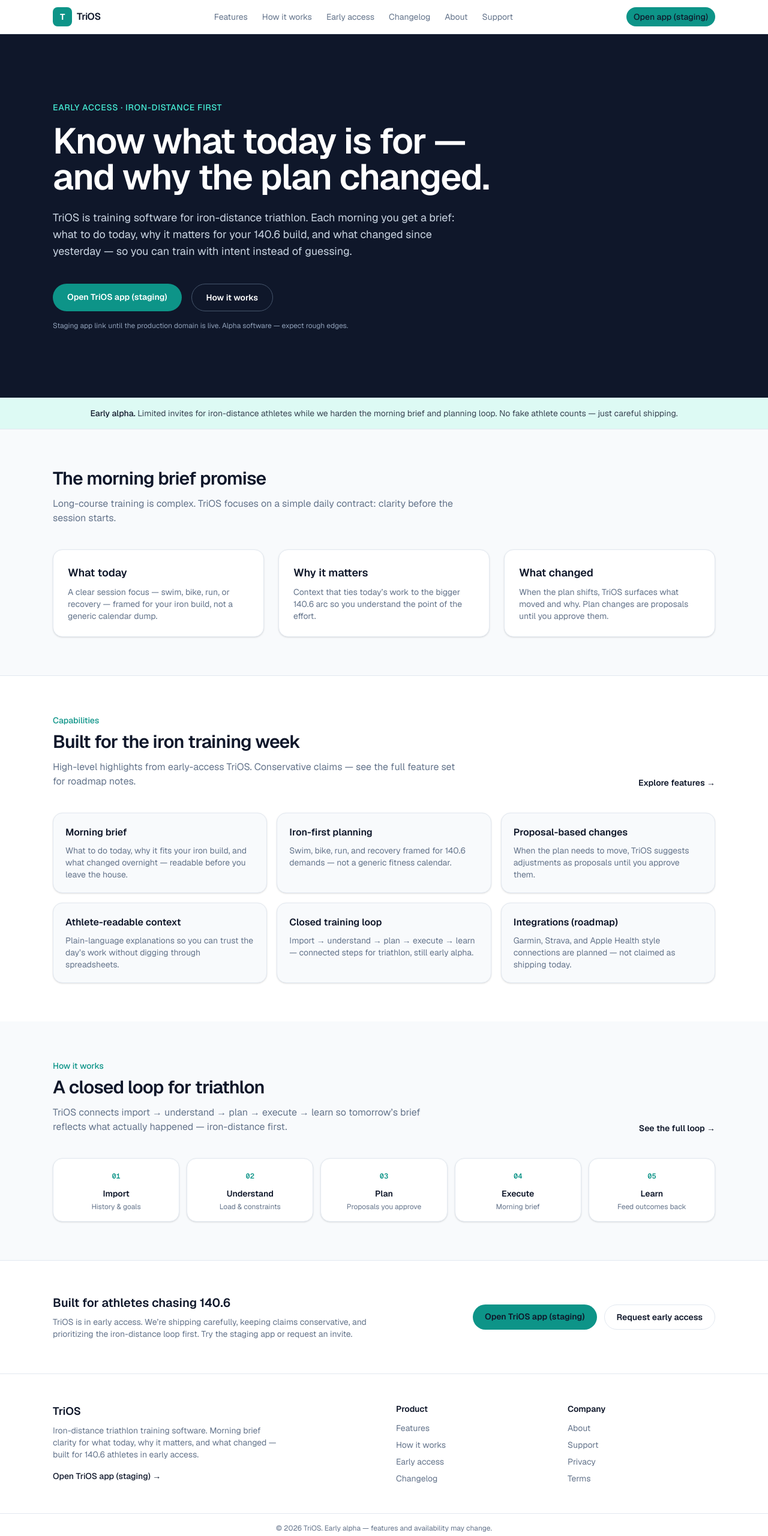
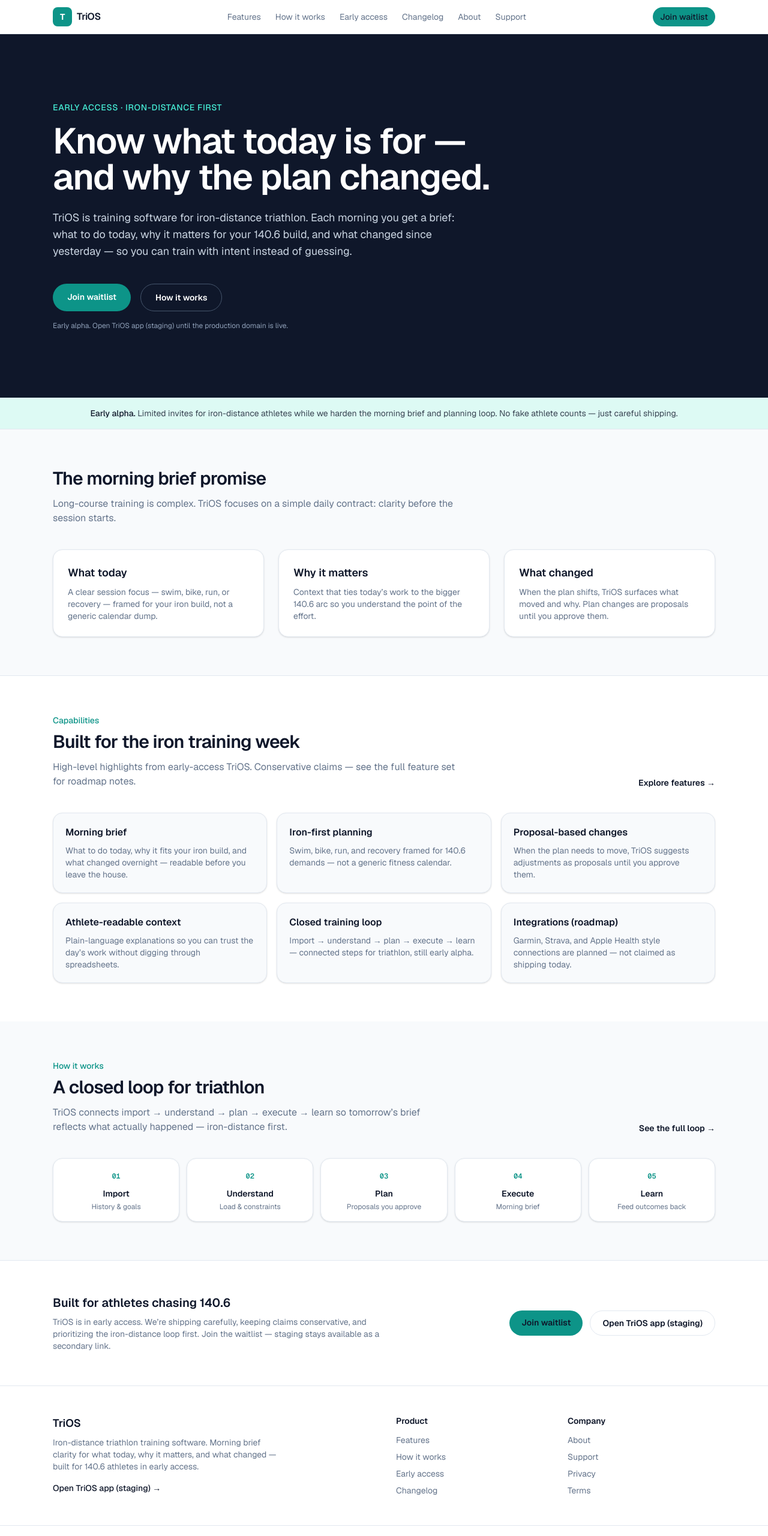
Before and after one commit to CStewCodes/trios-site, a Next.js app: page / in a window 1280 px wide. Shown: the top 2561 px of the page at 60% size. Built offline with nearby package versions, Linux system fonts and the light colour scheme.

Commit message:
feat(cta): primary CTAs point to waitlist (/early-access)
Point Header and Home primary buttons at /early-access (Join waitlist).
Keep staging as secondary/text links; Footer staging text link unchanged.

Co-authored-by: CStewCodes <cstewcodes@users.noreply.github.com>

```diff
--- a/app/page.tsx
+++ b/app/page.tsx
@@ -55,14 +55,12 @@
             so you can train with intent instead of guessing.
           </p>
           <div className="mt-10 flex flex-wrap gap-4">
-            <a
-              href={APP_URL}
-              target="_blank"
-              rel="noopener noreferrer"
+            <Link
+              href="/early-access"
               className="rounded-full bg-accent px-6 py-3 text-sm font-semibold text-white hover:bg-accent-hover"
             >
-              Open TriOS app (staging)
-            </a>
+              Join waitlist
+            </Link>
             <Link
               href="/how-it-works"
               className="rounded-full border border-slate-600 px-6 py-3 text-sm font-semibold text-white hover:border-slate-400"
@@ -71,7 +69,16 @@
             </Link>
           </div>
           <p className="mt-4 text-xs text-slate-400">
-            Staging app link until the production domain is live. Alpha software — expect rough edges.
+            Early alpha.{" "}
+            <a
+              href={APP_URL}
+              target="_blank"
+              rel="noopener noreferrer"
+              className="underline decoration-slate-500 underline-offset-2 hover:text-slate-200"
+            >
+              Open TriOS app (staging)
+            </a>{" "}
+            until the production domain is live.
           </p>
         </div>
       </section>
@@ -200,24 +207,25 @@
             <h2 className="text-xl font-semibold">Built for athletes chasing 140.6</h2>
             <p className="mt-2 max-w-xl text-sm text-muted">
               TriOS is in early access. We’re shipping carefully, keeping claims conservative, and
-              prioritizing the iron-distance loop first. Try the staging app or request an invite.
+              prioritizing the iron-distance loop first. Join the waitlist — staging stays available
+              as a secondary link.
             </p>
           </div>
           <div className="flex flex-wrap gap-3">
+            <Link
+              href="/early-access"
+              className="rounded-full bg-accent px-5 py-2.5 text-sm font-semibold text-white hover:bg-accent-hover"
+            >
+              Join waitlist
+            </Link>
             <a
               href={APP_URL}
               target="_blank"
               rel="noopener noreferrer"
-              className="rounded-full bg-accent px-5 py-2.5 text-sm font-semibold text-white hover:bg-accent-hover"
+              className="rounded-full border border-border px-5 py-2.5 text-sm font-semibold text-foreground hover:border-accent/50"
             >
               Open TriOS app (staging)
             </a>
-            <Link
-              href="/early-access"
-              className="rounded-full border border-border px-5 py-2.5 text-sm font-semibold text-foreground hover:border-accent/50"
-            >
-              Request early access
-            </Link>
           </div>
         </div>
       </section>
--- a/components/Header.tsx
+++ b/components/Header.tsx
@@ -8,8 +8,6 @@
   { href: "/about", label: "About" },
   { href: "/support", label: "Support" },
 ];
-
-const APP_URL = "https://race-ops-staging-eosin.vercel.app";
 
 export default function Header() {
   return (
@@ -34,14 +32,12 @@
           ))}
         </nav>
 
-        <a
-          href={APP_URL}
-          target="_blank"
-          rel="noopener noreferrer"
+        <Link
+          href="/early-access"
           className="rounded-full bg-accent px-3 py-1.5 text-sm font-medium text-white transition-colors hover:bg-accent-hover"
         >
-          Open app (staging)
-        </a>
+          Join waitlist
+        </Link>
       </div>
 
       <nav
```
